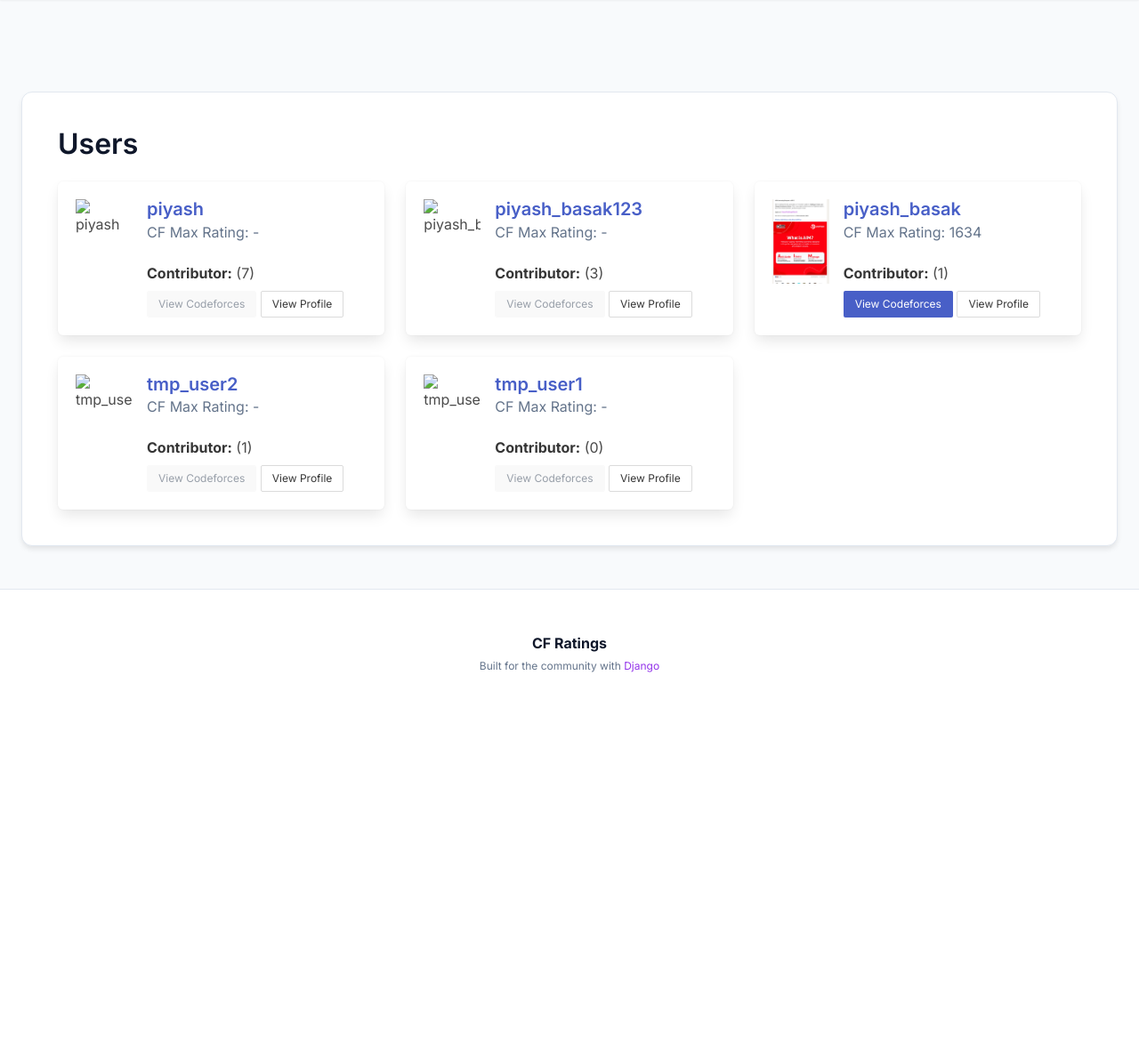
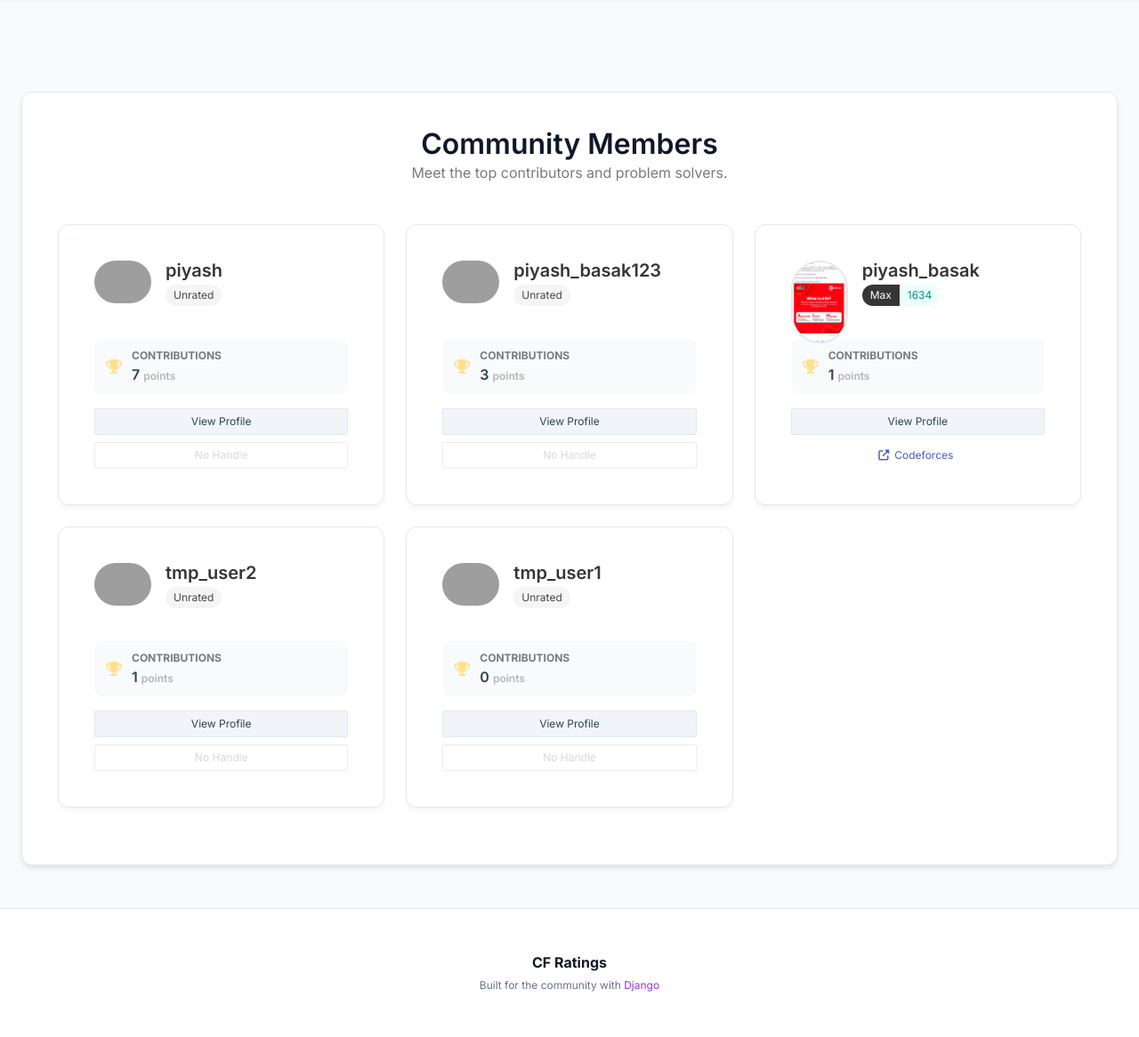
Before and after one commit to piyashbasak9/CODERATE, a Django app: page /users/ in a window 1280 px wide. Shown: the part 53-1219 px from the top of the page at 89% size. Before the commit the page ends 809 px from the top, so only its background shows below. Run offline with Django 5.2, Linux system fonts and the light colour scheme; data comes from the database, SQL or seed files in the repository; both versions use the stored data as it was after the commit; some libraries are stand-ins or nearby versions; grey boxes are pictures that could not be loaded.

Commit message:
Add Codeforces rating field, display CF rating in lists and detail; add management command to fetch CF ratings

```diff
--- a/cf_ratings/problems/models.py
+++ b/cf_ratings/problems/models.py
@@ -31,6 +31,8 @@ class Problem(models.Model):
     index = models.CharField(max_length=10)
     tags = models.ManyToManyField(Tag, related_name='problems')
     average_rating = models.FloatField(default=0.0)
+    # Codeforces-provided difficulty rating (e.g., 1600). Nullable if not known.
+    codeforces_rating = models.IntegerField(blank=True, null=True)
     owner = models.ForeignKey(settings.AUTH_USER_MODEL, on_delete=models.SET_NULL, null=True, related_name='owned_problems')
 
     def __str__(self):
--- a/cf_ratings/problems/views.py
+++ b/cf_ratings/problems/views.py
@@ -217,7 +217,8 @@ class AddProblemView(LoginRequiredMixin, View):
                 index = p.get('index')
                 tags = p.get('tags', [])
                 problem_obj = Problem.objects.create(
-                    name=name, problem_id=pid, contest_id=contest_id, index=index, owner=request.user
+                    name=name, problem_id=pid, contest_id=contest_id, index=index, owner=request.user,
+                    codeforces_rating=p.get('rating')
                 )
                 for t in tags:
                     tag_obj, _ = Tag.objects.get_or_create(name=t)
--- a/cf_ratings/templates/users_list.html
+++ b/cf_ratings/templates/users_list.html
@@ -1,50 +1,122 @@
 {% extends 'base.html' %}
+
 {% block content %}
-<h1 class="title">Users</h1>
+<div class="has-text-centered mb-6">
+    <h1 class="title is-3" style="color: #0f172a;">Community Members</h1>
+    <p class="subtitle is-6 has-text-grey">
+        Meet the top contributors and problem solvers.
+    </p>
+</div>
+
 {% if users_data %}
   <div class="columns is-multiline">
     {% for item in users_data %}
-      <div class="column is-one-third">
-        <div class="box">
-          <div class="media">
-            <div class="media-left">
-              {% if item.profile.profile_picture %}
+      <div class="column is-one-third-desktop is-half-tablet">
+
+        <div class="card user-card">
+          <div class="card-content">
+            <div class="media">
+
+              <div class="media-left">
                 <figure class="image is-64x64">
-                  <img src="{{ item.profile.profile_picture.url }}" alt="{{ item.user.username }}">
+                  {% if item.profile.profile_picture %}
+                    <img class="is-rounded" src="{{ item.profile.profile_picture.url }}" alt="{{ item.user.username }}" style="object-fit: cover; border: 2px solid #e2e8f0;">
+                  {% else %}
+                    <img class="is-rounded" src="https://ui-avatars.com/api/?name={{ item.user.username }}&background=random&size=64" alt="{{ item.user.username }}">
+                  {% endif %}
                 </figure>
-              {% else %}
-                <figure class="image is-64x64">
-                  <img src="https://via.placeholder.com/64" alt="{{ item.user.username }}">
-                </figure>
-              {% endif %}
+              </div>
+
+              <div class="media-content">
+                <p class="title is-5 mb-1">
+                    <a href="{% url 'profile' item.user.username %}" class="has-text-dark hover-primary">
+                        {{ item.user.username }}
+                    </a>
+                </p>
+                <div class="tags has-addons mb-0">
+                    {% if item.profile.max_rating %}
+                        <span class="tag is-dark is-rounded is-small">Max</span>
+                        <span class="tag is-primary is-light is-rounded is-small">{{ item.profile.max_rating }}</span>
+                    {% else %}
+                        <span class="tag is-light is-rounded is-small">Unrated</span>
+                    {% endif %}
+                </div>
+              </div>
             </div>
-            <div class="media-content">
-              <p class="title is-5"><a href="{% url 'profile' item.user.username %}">{{ item.user.username }}</a></p>
-              <p class="subtitle is-6">CF Max Rating: {{ item.profile.max_rating|default:'-' }}</p>
-              <p>
-                {% if item.stars > 0 %}
-                  <strong>Contributor:</strong>
-                  {% for i in "12345"|slice:":item.stars" %}★{% endfor %}
-                  ({{ item.contrib_count }})
+
+            <div class="content mt-4 mb-4">
+                <div class="is-flex is-align-items-center" style="background: #f8fafc; padding: 10px; border-radius: 8px;">
+                    <span class="icon has-text-warning mr-2">
+                        <i class="fas fa-trophy"></i>
+                    </span>
+                    <div>
+                        <p class="is-size-7 has-text-grey mb-0 is-uppercase has-text-weight-bold">Contributions</p>
+                        <p class="is-size-6 has-text-weight-semibold">
+                            {{ item.contrib_count }}
+                            <span class="is-size-7 has-text-grey-light">points</span>
+                        </p>
+                    </div>
+                    <div class="ml-auto">
+                        {% if item.stars > 0 %}
+                             <div class="has-text-warning is-size-7">
+                                {% for i in "12345"|make_list %}
+                                    {% if forloop.counter <= item.stars %}
+                                        <i class="fas fa-star"></i>
+                                    {% endif %}
+                                {% endfor %}
+                             </div>
+                        {% endif %}
+                    </div>
+                </div>
+            </div>
+
+            <div class="buttons is-centered are-small">
+                <a class="button is-light is-fullwidth" href="{% url 'profile' item.user.username %}">
+                    View Profile
+                </a>
+                {% if item.profile.codeforces_handle %}
+                  <a class="button is-ghost is-fullwidth" href="https://codeforces.com/profile/{{ item.profile.codeforces_handle }}" target="_blank">
+                    <span class="icon"><i class="fas fa-external-link-alt"></i></span>
+                    <span>Codeforces</span>
+                  </a>
                 {% else %}
-                  <strong>Contributor:</strong>  ({{ item.contrib_count }})
+                  <button class="button is-ghost is-fullwidth" disabled>
+                    <span class="has-text-grey-light">No Handle</span>
+                  </button>
                 {% endif %}
-              </p>
-              <p style="margin-top:8px">
-                {% if item.profile.codeforces_handle %}
-                  <a class="button is-small is-link" href="https://codeforces.com/profile/{{ item.profile.codeforces_handle }}" target="_blank" rel="noopener noreferrer">View Codeforces</a>
-                {% else %}
-                  <a class="button is-small is-light" disabled>View Codeforces</a>
-                {% endif %}
-                <a class="button is-small" href="{% url 'profile' item.user.username %}">View Profile</a>
-              </p>
             </div>
+
           </div>
         </div>
+
       </div>
     {% endfor %}
   </div>
+
 {% else %}
-  <p>No users</p>
+  <div class="has-text-centered py-6">
+    <span class="icon is-large has-text-grey-lighter mb-3">
+        <i class="fas fa-users-slash fa-3x"></i>
+    </span>
+    <p class="is-size-5 has-text-grey">No users found.</p>
+  </div>
 {% endif %}
+
+<style>
+    .user-card {
+        border: 1px solid #e2e8f0;
+        box-shadow: 0 4px 6px -1px rgba(0, 0, 0, 0.05);
+        transition: transform 0.2s ease, box-shadow 0.2s ease;
+        border-radius: 12px;
+        height: 100%;
+    }
+    .user-card:hover {
+        transform: translateY(-5px);
+        box-shadow: 0 10px 15px -3px rgba(0, 0, 0, 0.1);
+        border-color: #cbd5e1;
+    }
+    .hover-primary:hover {
+        color: #4f46e5 !important;
+    }
+</style>
 {% endblock %}
```
Also changed, not shown: cf_ratings/problems/management/commands/fetch_cf_ratings.py (added, +35 -0 lines), cf_ratings/templates/home.html (+9 -0 lines), cf_ratings/templates/problem_detail.html (+16 -0 lines), cf_ratings/templates/search.html (+10 -0 lines), cf_ratings/db.sqlite3, cf_ratings/problems/migrations/0005_add_codeforces_rating.py (added).
